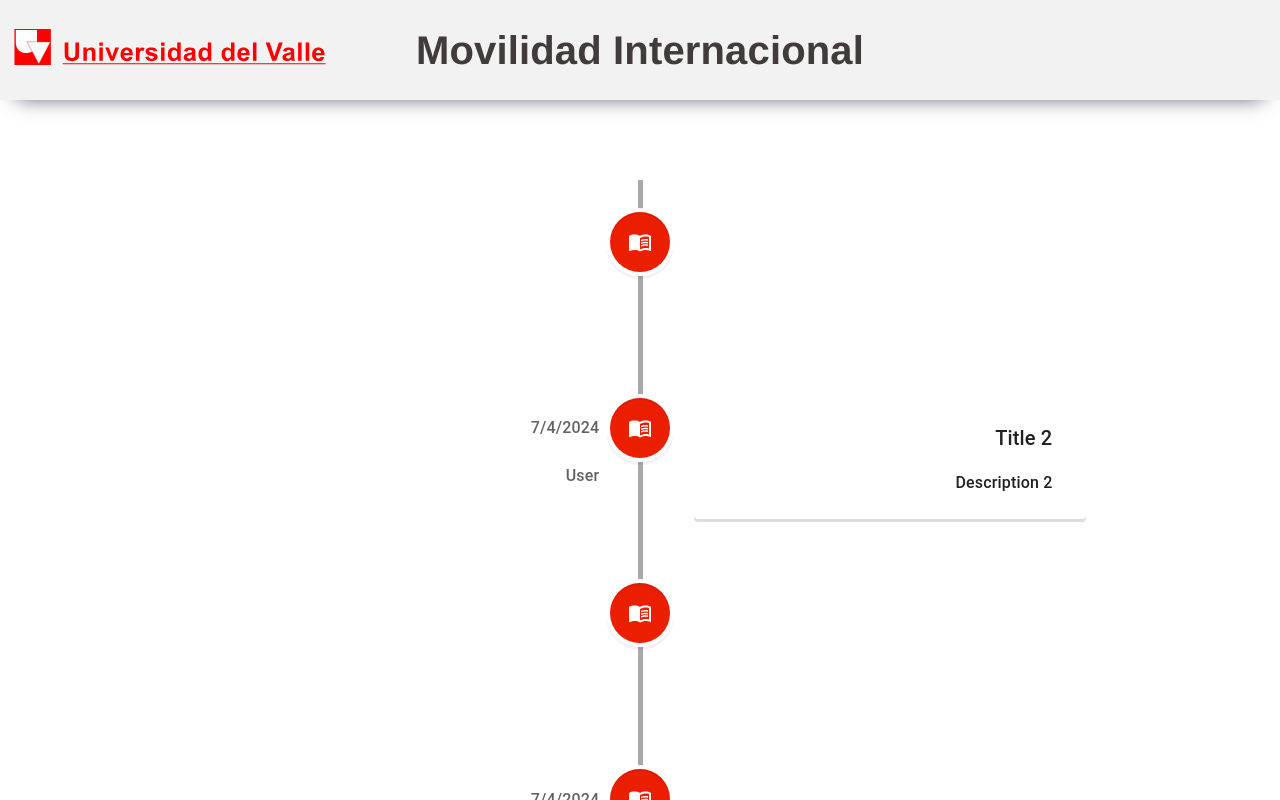
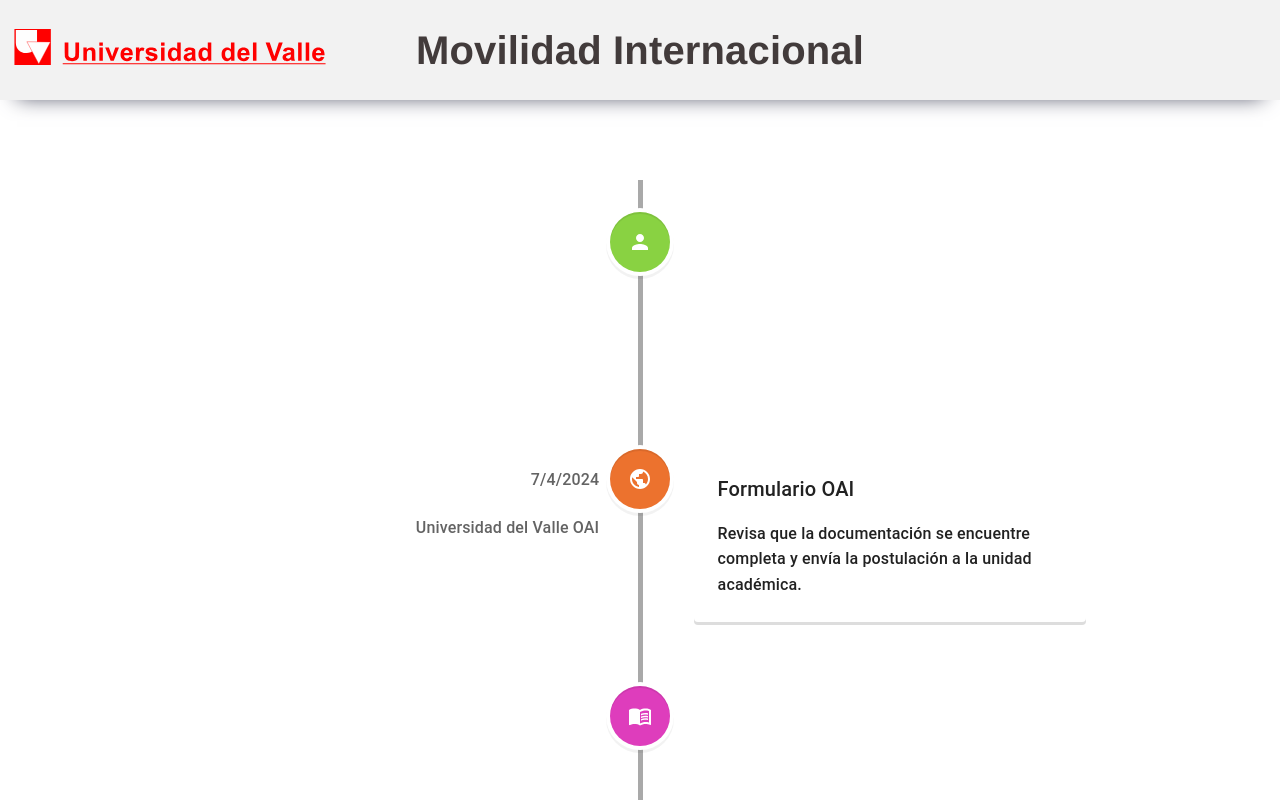
Before and after one commit to saludunivalle/movilidad_int, a React (Vite) app: page / in a window 1280 px wide. Shown: the top 800 px of the page. Built offline with nearby package versions, Linux system fonts and the light colour scheme; no server answers; what country-list would draw is missing.

Commit message:
Add documents

```diff
--- a/src/components/FormModal.jsx
+++ b/src/components/FormModal.jsx
@@ -68,7 +68,15 @@ const FormModal = ({ isOpen, onRequestClose, formTitle }) => {
     programaDestino1: '',
     codigoProgramaDestino1: '',
     programaDestino2: '',
-    codigoProgramaDestino2: ''
+    codigoProgramaDestino2: '',
+    certificadoIdioma: null,
+    cartaPresentacion: null,
+    cartaMotivacion: null,
+    diploma: null,
+    certificadoCalificaciones: null,
+    curriculumVitae: null,
+    fotografia: null,
+    pasaporte: null
   });
   const [captchaValue, setCaptchaValue] = useState(null);
   const [loading, setLoading] = useState(false);
@@ -77,10 +85,18 @@ const FormModal = ({ isOpen, onRequestClose, formTitle }) => {
   const [openCaptchaErrorModal, setOpenCaptchaErrorModal] = useState(false);
 
   const handleChange = (e) => {
-    setFormData({
-      ...formData,
-      [e.target.name]: e.target.value
-    });
+    const { name, value, files } = e.target;
+    if (files) {
+      setFormData({
+        ...formData,
+        [name]: files[0]
+      });
+    } else {
+      setFormData({
+        ...formData,
+        [name]: value
+      });
+    }
   };
 
   const handleCaptchaChange = (value) => {
@@ -91,9 +107,16 @@ const FormModal = ({ isOpen, onRequestClose, formTitle }) => {
     e.preventDefault();
     if (captchaValue) {
       setLoading(true);
+      const formDataToSend = new FormData();
+      Object.keys(formData).forEach((key) => {
+        formDataToSend.append(key, formData[key]);
+      });
+
       try {
-        const response = await axios.post('https://movilidad-int-server.vercel.app/sendEntrantePregradoData', {
-          insertData: Object.values(formData)
+        const response = await axios.post('https://movilidad-int-server.vercel.app/sendEntrantePregradoData', formDataToSend, {
+          headers: {
+            'Content-Type': 'multipart/form-data'
+          }
         });
         setLoading(false);
         if (response.status === 200) {
@@ -123,6 +146,22 @@ const FormModal = ({ isOpen, onRequestClose, formTitle }) => {
   const handleCloseCaptchaErrorModal = () => {
     setOpenCaptchaErrorModal(false);
   };
+
+  const renderFileInput = (label, name, description) => (
+    <FormControl fullWidth margin="normal" sx={{justifyContent:'center'}}>
+      <Typography variant="subtitle1" gutterBottom>{label}</Typography>
+      <Typography variant="body2" color="textSecondary">{description}</Typography>
+      <Button
+        variant="contained"
+        component="label"
+        sx={{ backgroundColor: 'primary', color: '#fff', mb: 1, width:'30%', alignSelf:'center', marginTop:'5px'}}
+      >
+        Subir {label}
+        <input type="file" name={name} hidden onChange={handleChange} />
+      </Button>
+      {formData[name] && <Typography variant="body2">{formData[name].name}</Typography>}
+    </FormControl>
+  );
 
   return (
     <>
@@ -337,6 +376,17 @@ const FormModal = ({ isOpen, onRequestClose, formTitle }) => {
             <TextField fullWidth margin="normal" label="Programa académico de destino 1" name="programaDestino1" value={formData.programaDestino1} onChange={handleChange} required />
             <TextField fullWidth margin="normal" label="Programa académico de destino 2" name="programaDestino2" value={formData.programaDestino2} onChange={handleChange} required />
 
+            {/* Campos adicionales para archivos */}
+            <Typography variant="h6" component="h3">Documentos</Typography>
+            {renderFileInput('Certificado de Idioma', 'certificadoIdioma', 'Certificado de idioma expedido por un instituto de idiomas oficial o documento emitido por la institución de origen, donde certifique el dominio del idioma español en habla, escritura y lectura, nivel B2. Aplica para estudiantes donde el idioma español no sea la lengua nativa.')}
+            {renderFileInput('Carta de Presentación', 'cartaPresentacion', 'Carta de presentación emitida por la institución de origen (en hoja membretada y firmada), dirigida a la profesora Esther Cecilia Wilches Luna – Coordinadora de la Oficina de Asuntos Internacionales de la Facultad de Salud, especificando: nombre completo del estudiante, nombre de la movilidad a solicitar (Rotación clínica, pasantía, estancia de investigación o semestre de intercambio), área académica de interés y fechas exactas de inicio y finalización de la estancia.')}
+            {renderFileInput('Carta de Motivación', 'cartaMotivacion', 'Carta de motivación donde especifique las razones por las que desea realizar la movilidad internacional en la Universidad del Valle, así como las áreas académicas de su interés (máximo una página).')}
+            {renderFileInput('Diploma y Tarjeta Profesional', 'diploma', 'Diploma y tarjeta profesional (este último aplica para profesionales de la salud) expedida por el Ministerio de Salud o ente encargado en su país de origen.')}
+            {renderFileInput('Certificado de Calificaciones', 'certificadoCalificaciones', 'Certificado de calificaciones actualizado a la fecha de solicitud. En caso que la institución de origen no emita calificaciones numéricas, deberá enviar carta de aprobación del año en curso.')}
+            {renderFileInput('Curriculum Vitae', 'curriculumVitae', 'Curriculum Vitae / Hoja de vida (con fotografía).')}
+            {renderFileInput('Fotografía', 'fotografia', 'Fotografía a color en fondo blanco formato jpg. De ser aceptada la solicitud, con esta fotografía le será tramitado el carné estudiantil.')}
+            {renderFileInput('Pasaporte', 'pasaporte', 'Pasaporte donde se identifican los datos biográficos (vigente durante todo el periodo de movilidad). Los ciudadanos colombianos que estudian en el exterior, deberán adicionar la cédula de ciudadanía.')}
+
             <Grid container spacing={2} sx={{ mt: 2 }}>
               <Grid item xs={12}>
                 <ReCAPTCHA
--- a/src/components/Timeline.jsx
+++ b/src/components/Timeline.jsx
@@ -2,9 +2,17 @@ import React, { useState } from 'react';
 import { VerticalTimeline, VerticalTimelineElement } from 'react-vertical-timeline-component';
 import 'react-vertical-timeline-component/style.min.css';
 import { Typography, Box } from '@mui/material';
-import FormModal from './FormModal';
+import FormModal from './FormModal'; // Asegúrate de tener este componente creado
+import PersonIcon from '@mui/icons-material/Person';
+import PublicIcon from '@mui/icons-material/Public';
 import MenuBookIcon from '@mui/icons-material/MenuBook';
+import WorkIcon from '@mui/icons-material/Work';
 import '../App.css';
+
+// Importar o definir otros formularios si los tienes
+// import FormularioOAI from './FormularioOAI';
+// import FormularioUnidadAcademica from './FormularioUnidadAcademica';
+// import FormularioEscenarioPractica from './FormularioEscenarioPractica';
 
 const CustomTimeline = () => {
   const [modalIsOpen, setIsOpen] = useState(false);
@@ -13,11 +21,42 @@ const CustomTimeline = () => {
   const today = new Date().toLocaleDateString();
 
   const items = [
-    { title: 'Formulario Entrante', description: 'Description 1', date: today, username: 'User' },
-    { title: 'Title 2', description: 'Description 2', date: today, username: 'User' },
-    { title: 'Title 3', description: 'Description 3', date: today, username: 'User' },
-    { title: 'Title 4', description: 'Description 4', date: today, username: 'User' },
-    { title: 'Title 5', description: 'Description 5', date: today, username: 'User' },
+    {
+      color: '#89d242',
+      title: 'Formulario de Postulación',
+      description: 'Envía los documentos listados en el paso 1 a la OAI, con 4 meses de antelación a la fecha de inicio solicitada.',
+      date: today,
+      icon: <PersonIcon style={{ cursor: 'pointer' }} onClick={() => openModal(0)} />,
+      username: 'Aspirante',
+      formComponent: FormModal // Definir el formulario correspondiente
+    },
+    {
+      color: '#ec722e',
+      title: 'Formulario OAI',
+      description: 'Revisa que la documentación se encuentre completa y envía la postulación a la unidad académica.',
+      date: today,
+      icon: <PublicIcon style={{ cursor: 'pointer' }} onClick={() => openModal(1)} />,
+      username: 'Universidad del Valle OAI',
+      formComponent: FormModal // Reemplaza con el componente correspondiente
+    },
+    {
+      color: '#de3dbc',
+      title: 'Unidad Académica',
+      description: 'Revisa la disponibilidad de cupos y docente en el escenario de práctica solicitado. Envía notificación al escenario de práctica con copia a la OAI.',
+      date: today,
+      icon: <MenuBookIcon style={{ cursor: 'pointer' }} onClick={() => openModal(2)} />,
+      username: 'Universidad del Valle Unidad Académica',
+      formComponent: FormModal // Reemplaza con el componente correspondiente
+    },
+    {
+      color: '#2ba5e7',
+      title: 'Escenario de Práctica',
+      description: 'La coordinación académica u oficina de educación del escenario de práctica, informa a la unidad academica con copia a la OAI la aceptación o rechazo de la solicitud del estudiante mediante acta / carta en un plazo máximo de 15 días.',
+      date: today,
+      icon: <WorkIcon style={{ cursor: 'pointer' }} onClick={() => openModal(3)} />,
+      username: 'Universidad del Valle, Escenario de Práctica',
+      formComponent: FormModal // Reemplaza con el componente correspondiente
+    }
   ];
 
   const openModal = (formIndex) => {
@@ -45,11 +84,11 @@ const CustomTimeline = () => {
             <VerticalTimelineElement
               key={index}
               date={<><span>{item.date}</span><br /><br /><span>{item.username}</span></>}
-              iconStyle={{ background: 'rgba(235,30,0,255)', color: '#fff' }}
-              icon={<MenuBookIcon onClick={() => openModal(index)} style={{ cursor: 'pointer' }} />}
+              iconStyle={{ background: item.color, color: '#fff' }}
+              icon={item.icon}
             >
               <Box sx={{ display: 'flex', justifyContent: 'space-between' }}>
-                <Box sx={{ flex: 1, paddingRight: '10px', textAlign: 'right' }}>
+                <Box sx={{ flex: 1, paddingRight: '10px', textAlign: index % 2 === 0 ? 'right' : 'left' }}>
                   <Typography variant="h6" component="h1">{item.title}</Typography>
                   <Typography>{item.description}</Typography>
                 </Box>
@@ -57,11 +96,11 @@ const CustomTimeline = () => {
             </VerticalTimelineElement>
           ))}
         </VerticalTimeline>
-        <FormModal
-          isOpen={modalIsOpen}
-          onRequestClose={closeModal}
-          formTitle={currentForm !== null ? items[currentForm].title : ''}
-        />
+        {items[currentForm]?.formComponent && React.createElement(items[currentForm].formComponent, {
+          isOpen: modalIsOpen,
+          onRequestClose: closeModal,
+          formTitle: currentForm !== null ? items[currentForm].title : ''
+        })}
       </Box>
     </Box>
   );
```
